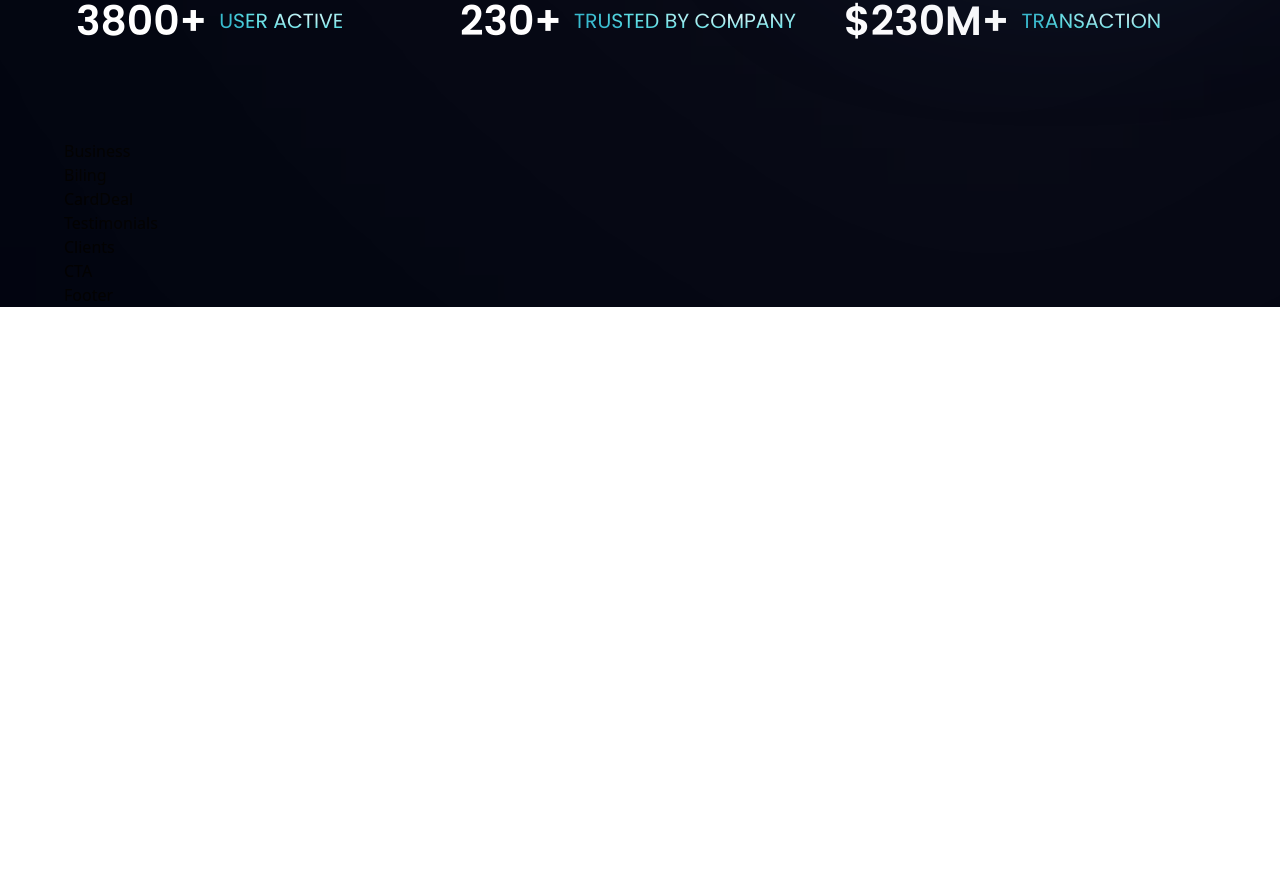
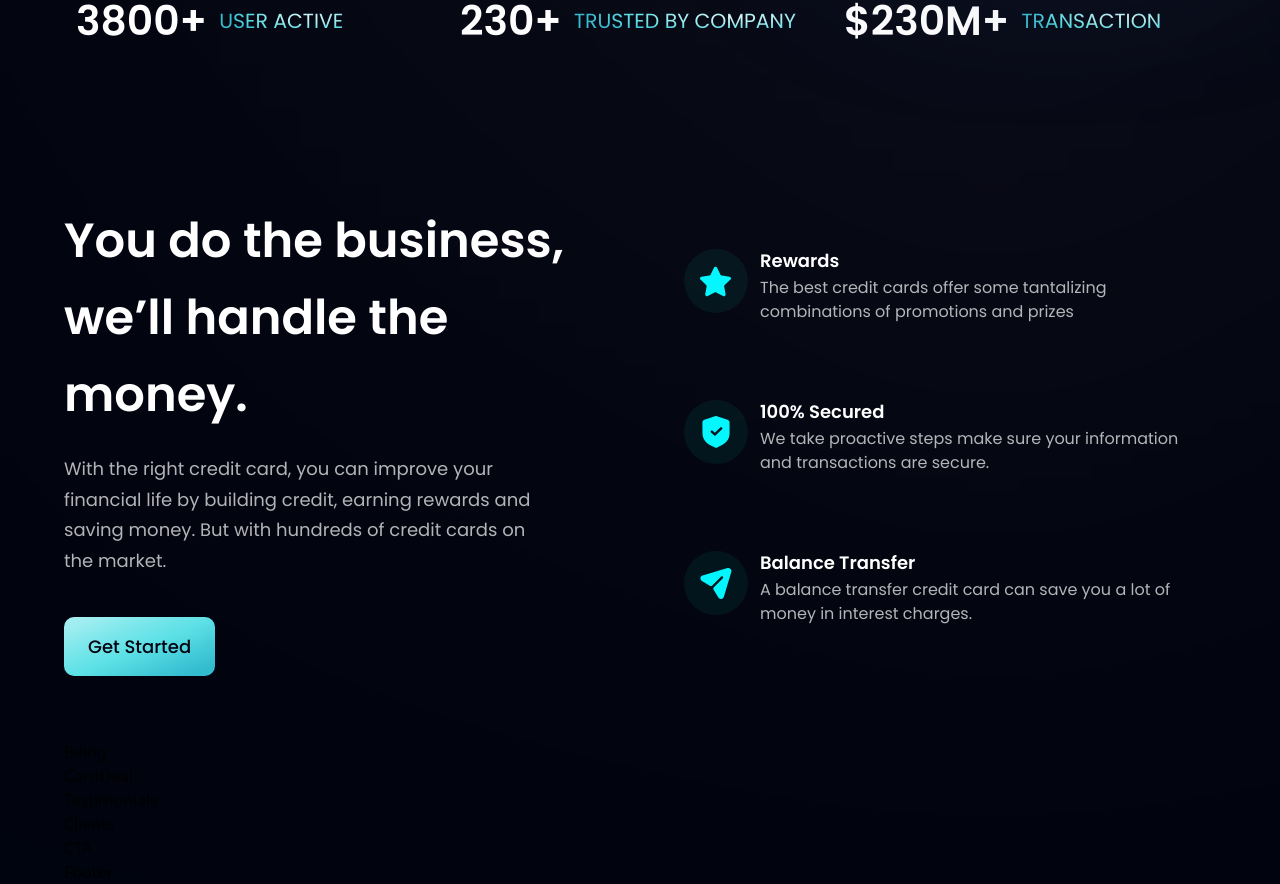
Before and after one commit to AlexMartin998/hoobank-react, a React (Vite) app: page / in a window 1280 px wide. Shown: the part 806-1690 px from the top of the page. Before the commit the page ends 1113 px from the top, so only its background shows below. Built offline with nearby package versions, Linux system fonts and the light colour scheme.

Commit message:
[ADD]: Business section

```diff
--- a/src/landing/pages/landing/components/business/Business.tsx
+++ b/src/landing/pages/landing/components/business/Business.tsx
@@ -1,5 +1,32 @@
+import { features, layout, styles } from '../../../../../shared';
+import { Button } from './../';
+import FeatureCard from './FeatureCard';
+
 const Business = () => {
-  return <div>Business</div>;
+  return (
+    <section id="features" className={layout.section}>
+      <div className={layout.sectionInfo}>
+        <h2 className={styles.heading2}>
+          You do the business, <br className="sm:block hidden" /> we’ll handle
+          the money.
+        </h2>
+
+        <p className={`${styles.paragraph} max-w-[470px] mt-5`}>
+          With the right credit card, you can improve your financial life by
+          building credit, earning rewards and saving money. But with hundreds
+          of credit cards on the market.
+        </p>
+
+        <Button styles="mt-10" />
+      </div>
+
+      <div className={`${layout.sectionImg} flex-col`}>
+        {features.map(({ id, ...rest }) => (
+          <FeatureCard key={id} {...{ ...rest }} />
+        ))}
+      </div>
+    </section>
+  );
 };
 
 export default Business;
```
